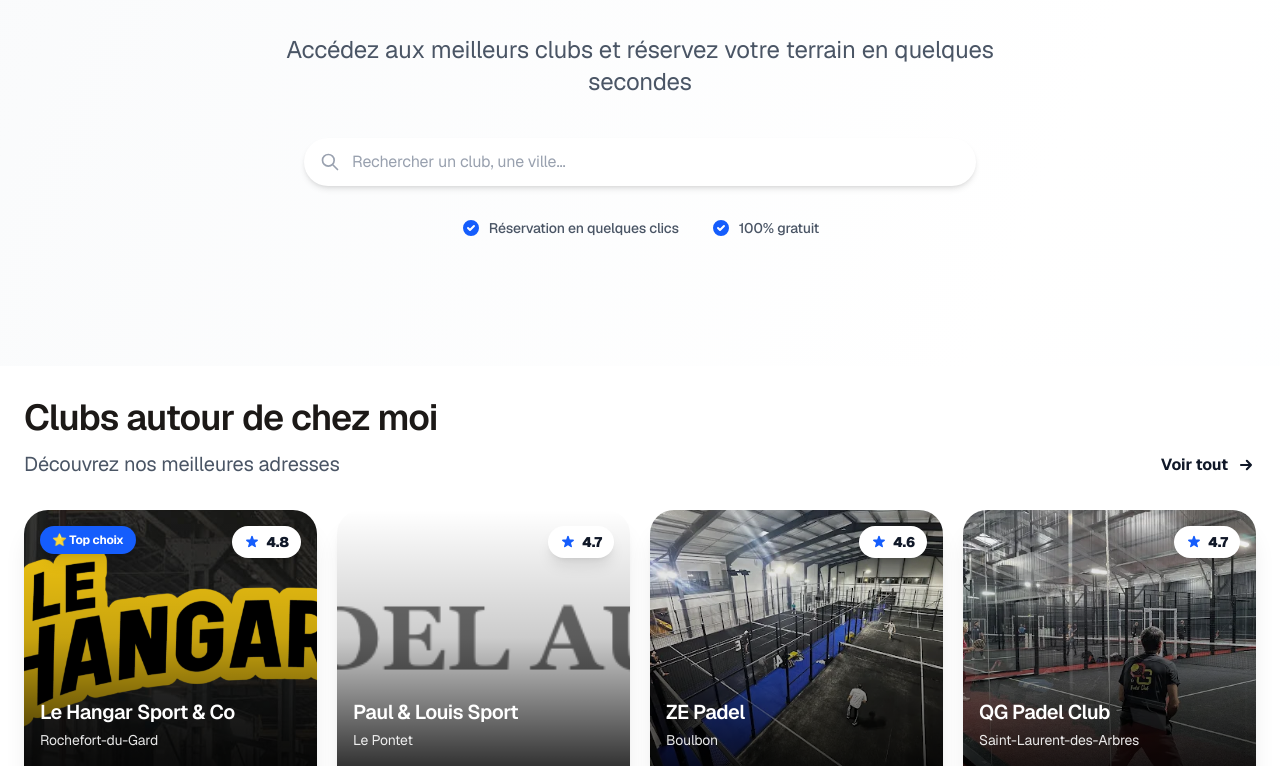
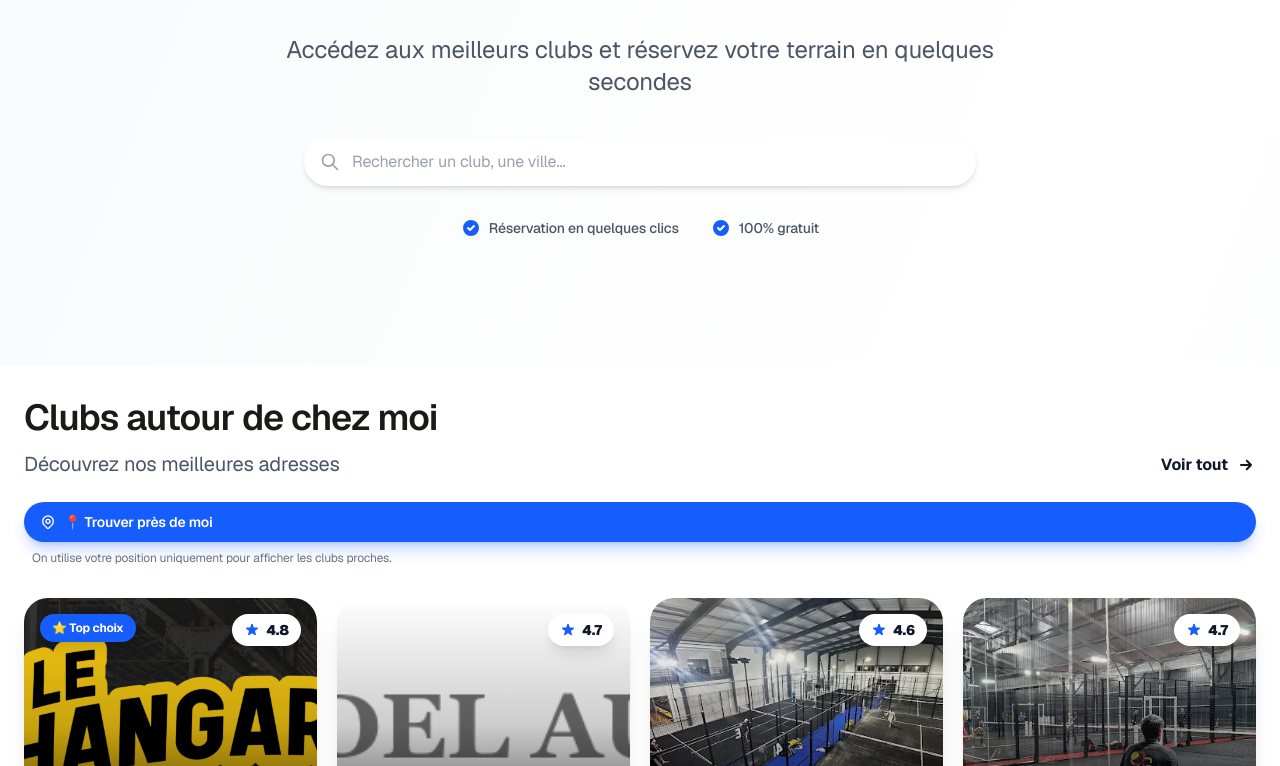
Before and after one commit to mathisenault-pixel/padup, a Next.js app: page /player/accueil in a window 1280 px wide. Shown: the part 441-1207 px from the top of the page. Built offline with nearby package versions, Linux system fonts and the light colour scheme.

Commit message:
feat: add geolocation button to home page
- Add UseMyLocationButton component to home page
- Button placed below 'Clubs autour de chez moi' title
- Show alert with coordinates when location is detected
- Ready for future implementation of sorting clubs by distance

```diff
--- a/app/player/(authenticated)/accueil/page.tsx
+++ b/app/player/(authenticated)/accueil/page.tsx
@@ -3,6 +3,7 @@
 import { useState } from 'react'
 import Link from 'next/link'
 import SmartSearchBar from '../components/SmartSearchBar'
+import UseMyLocationButton from '@/components/UseMyLocationButton'
 
 type Club = {
   id: number
@@ -20,6 +21,7 @@ type Club = {
 export default function AccueilPage() {
   const [showReservationModal, setShowReservationModal] = useState(false)
   const [selectedClub, setSelectedClub] = useState<Club | null>(null)
+  const [userCoords, setUserCoords] = useState<{ lat: number; lng: number } | null>(null)
 
   const [clubs] = useState<Club[]>([
     {
@@ -139,7 +141,7 @@ export default function AccueilPage() {
       {/* Clubs - CAROUSEL CARDS STYLE */}
       <section className="pt-8 pb-16 px-6 bg-white">
         <div className="container mx-auto max-w-7xl">
-          <div className="flex items-end justify-between mb-8">
+          <div className="flex items-end justify-between mb-6">
             <div>
               <h2 className="text-4xl font-black text-gray-900 mb-3">Clubs autour de chez moi</h2>
               <p className="text-xl text-gray-600">Découvrez nos meilleures adresses</p>
@@ -153,6 +155,18 @@ export default function AccueilPage() {
                 <path strokeLinecap="round" strokeLinejoin="round" strokeWidth={2.5} d="M13 7l5 5m0 0l-5 5m5-5H6" />
               </svg>
             </Link>
+          </div>
+
+          {/* Bouton de géolocalisation */}
+          <div className="mb-8">
+            <UseMyLocationButton
+              onCoords={(coords) => {
+                setUserCoords(coords);
+                console.log('📍 Position détectée:', coords);
+                // TODO: Trier les clubs par distance réelle
+                alert(`Position détectée !\nLatitude: ${coords.lat}\nLongitude: ${coords.lng}\n\nNous allons bientôt afficher les clubs les plus proches de vous !`);
+              }}
+            />
           </div>
 
           <div className="grid grid-cols-1 md:grid-cols-2 lg:grid-cols-4 gap-5">
```
